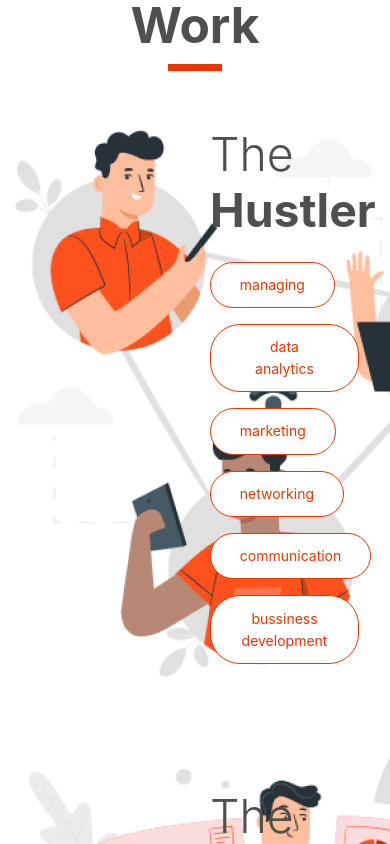
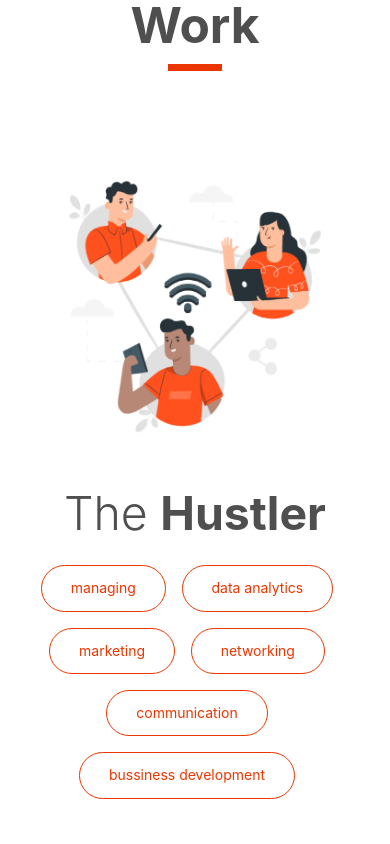
Before and after one commit to milooprojectid/landing-page, a Next.js app: page / in a window 390 px wide. Shown: the part 2620-3464 px from the top of the page. Built offline with nearby package versions, Linux system fonts and the light colour scheme.

Commit message:
add responsive work-section

```diff
--- a/components/Work.js
+++ b/components/Work.js
@@ -26,15 +26,15 @@ export default function Work() {
       {Data.background.map((item, i) => {
         return (
           <div
-            className="row align-items-center"
+            className="row align-items-center justify-content-center"
             style={{ marginTop: "3.5rem" }}
           >
-            <div className="col-6">
+            <div className="col-12 col-xl-6 col-lg-6">
               <div className="img-wrapper">
                 <img src={item.image} alt={item.name} className="img-work" />
               </div>
             </div>
-            <div className="col-6">
+            <div className="col-12 col-xl-6 col-lg-6">
               <div className="work-meta-wrapper">
                 <h4 className="work-title-item">
                   The <span>{item.name}</span>
--- a/styles/scss/style.scss
+++ b/styles/scss/style.scss
@@ -566,6 +566,17 @@ footer {
   }
 }
 
+@media screen and (max-width: 1080px) {
+  // Work Section
+  .work-section {
+    .img-wrapper {
+      .img-work {
+        transform: scale(0.7);
+      }
+    }
+  }
+}
+
 @media screen and (min-width: 990px) {
   .btnNavbar {
     display: none;
@@ -710,6 +721,26 @@ footer {
       height: 18rem;
     }
   }
+
+  // .work-section
+  .work-section {
+    .work-meta-wrapper {
+      text-align: center;
+    }
+  }
+}
+
+@media screen and (max-width: 510px) {
+  // Work Section
+  .work-section {
+    .img-wrapper {
+      .img-work {
+        object-fit: cover;
+        width: 100%;
+        height: auto;
+      }
+    }
+  }
 }
 
 @media screen and (max-width: 420px) {
```
